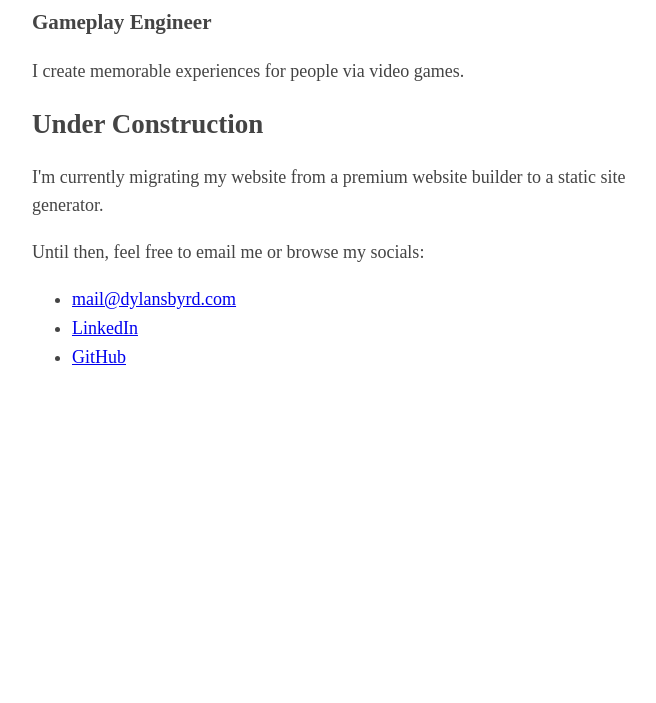
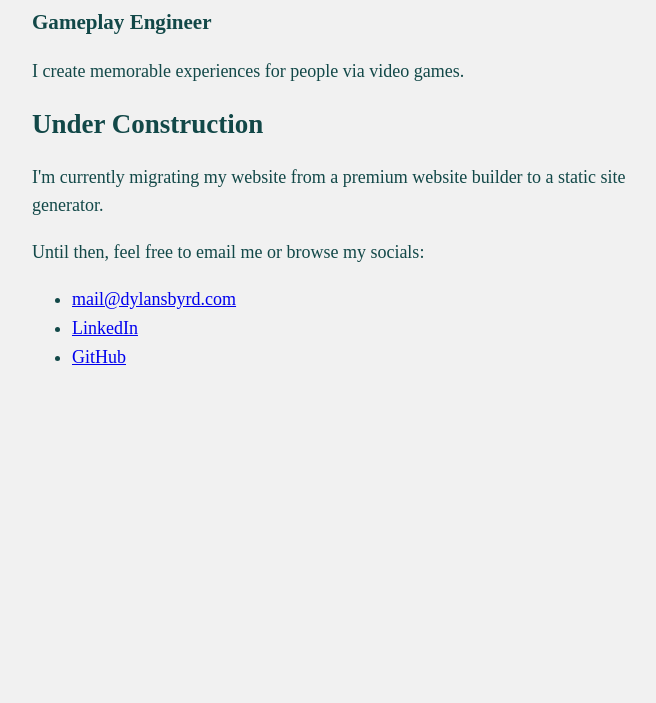
Before and after one commit to DylanSByrd/dylansbyrd.github.io, a plain HTML site: page index.html in a window 1280 px wide. Shown: the part 97-800 px from the top of the page, without its empty margins (283-939 px from the left). Drawn offline with Linux system fonts and the light colour scheme.

Commit message:
Final placeholder style update

```diff
--- a/index.html
+++ b/index.html
@@ -6,8 +6,8 @@
         <title>Dylan S. Byrd</title>
         <style type="text/css">
             body{margin:40px
-                auto;max-width:650px;line-height:1.6;font-size:18px;color:#444;padding:0
-                10px}h1,h2,h3{line-height:1.2}
+                auto;max-width:650px;line-height:1.6;font-size:18px;color:#124848;padding:0
+                10px;background-color:#F1F1F1;}h1,h2,h3{line-height:1.2}
         </style>
     </head>
     <body>
```
